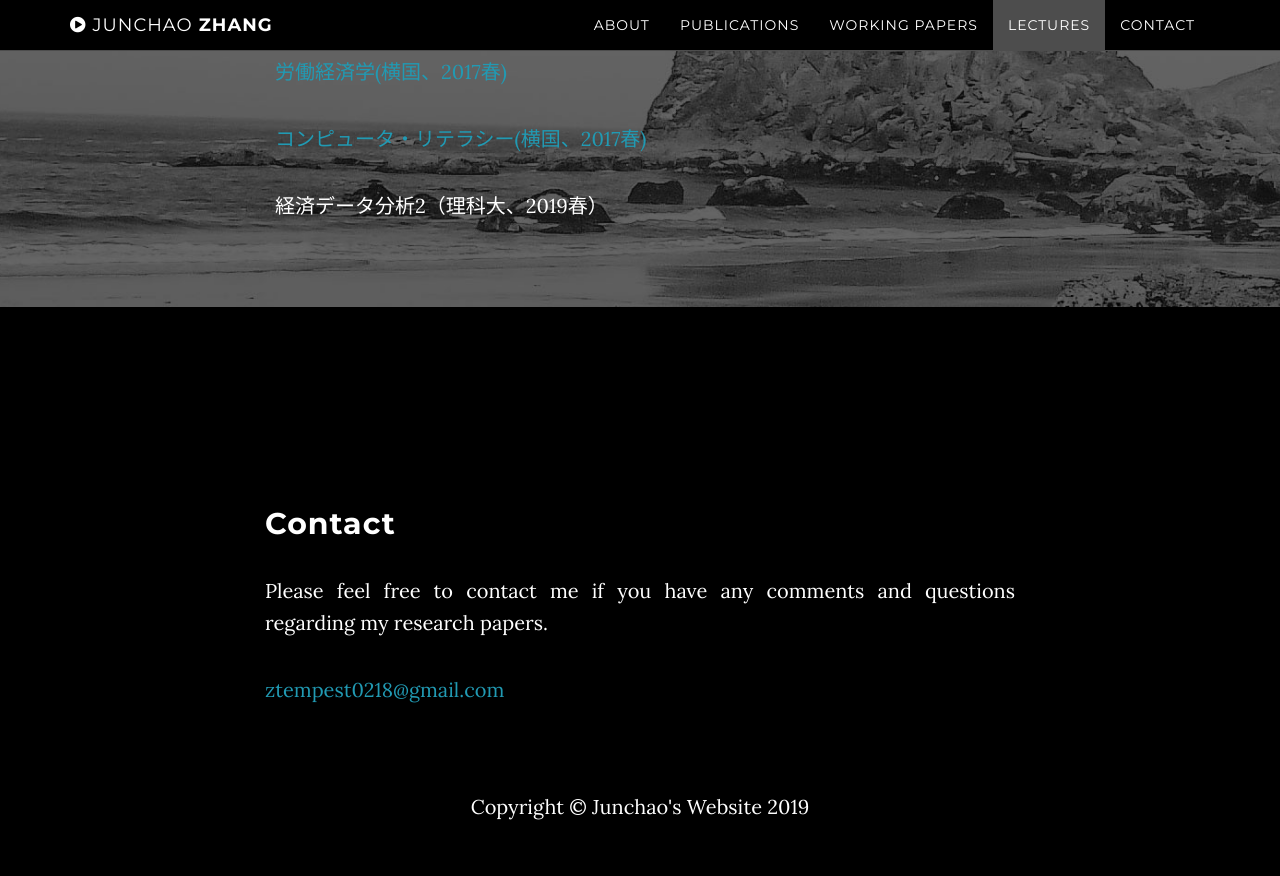
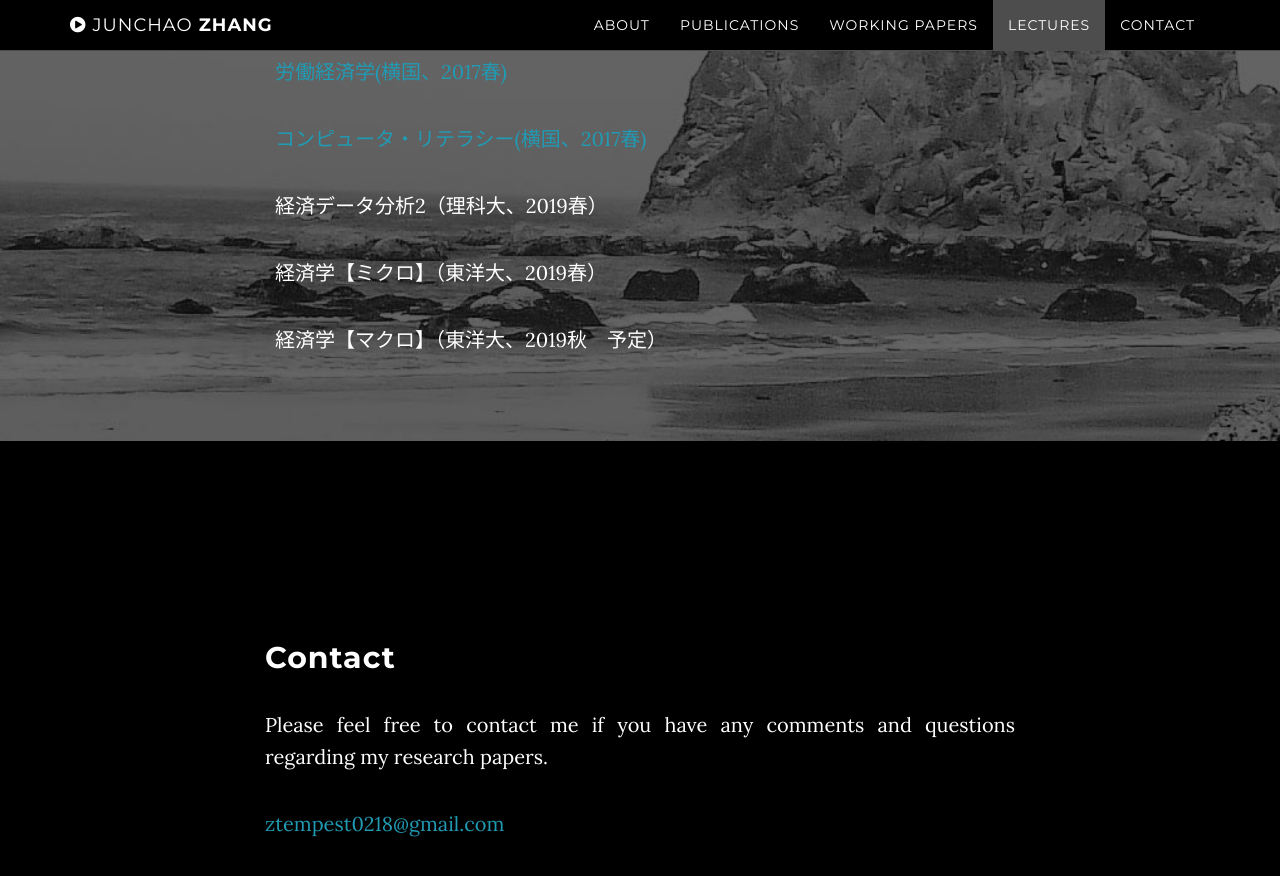
Before and after one commit to ztempest0218/ztempest0218.github.io, a Jekyll site: the page built from index.html, in a window 1280 px wide and 900 px high, scrolled down 4194 px. Shown: the top 876 px of the window. Built offline with Jekyll 4.4.1, drawn with Linux system fonts in a browser that asks for light colours.

Commit message:
Update lectures.html

```diff
--- a/_includes/lectures.html
+++ b/_includes/lectures.html
@@ -11,6 +11,10 @@
 
                   <p>経済データ分析2（理科大、2019春）</p>
 
+                  <p>経済学【ミクロ】（東洋大、2019春）</p>
+
+                  <p>経済学【マクロ】（東洋大、2019秋　予定）</p>
+
                 </div>
             </div>
         </div>
```
